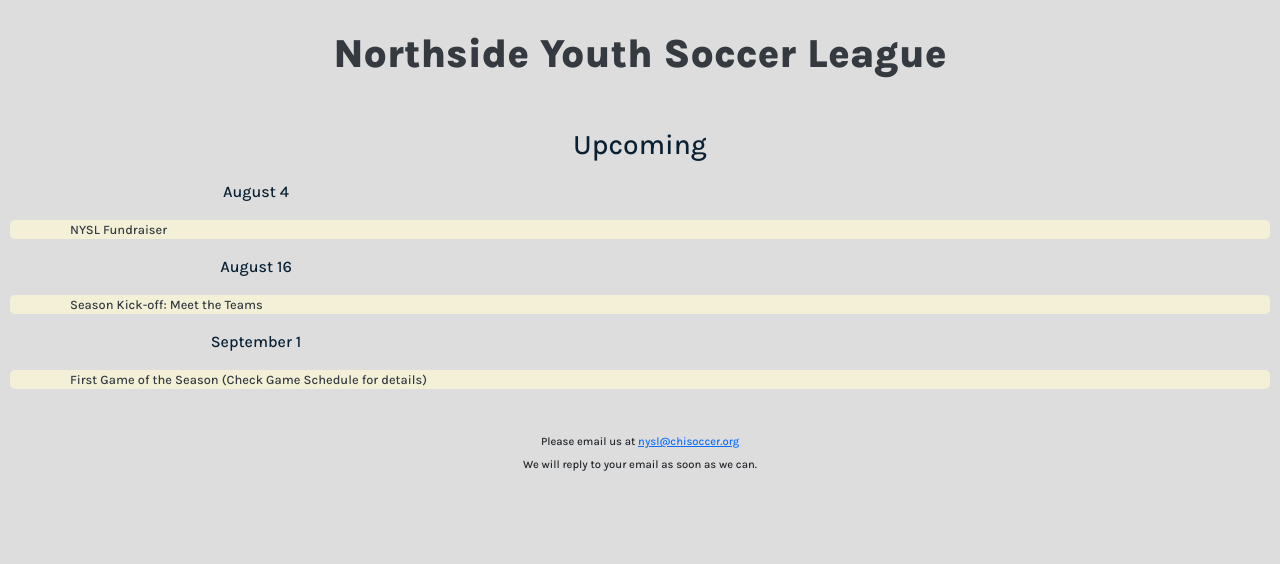
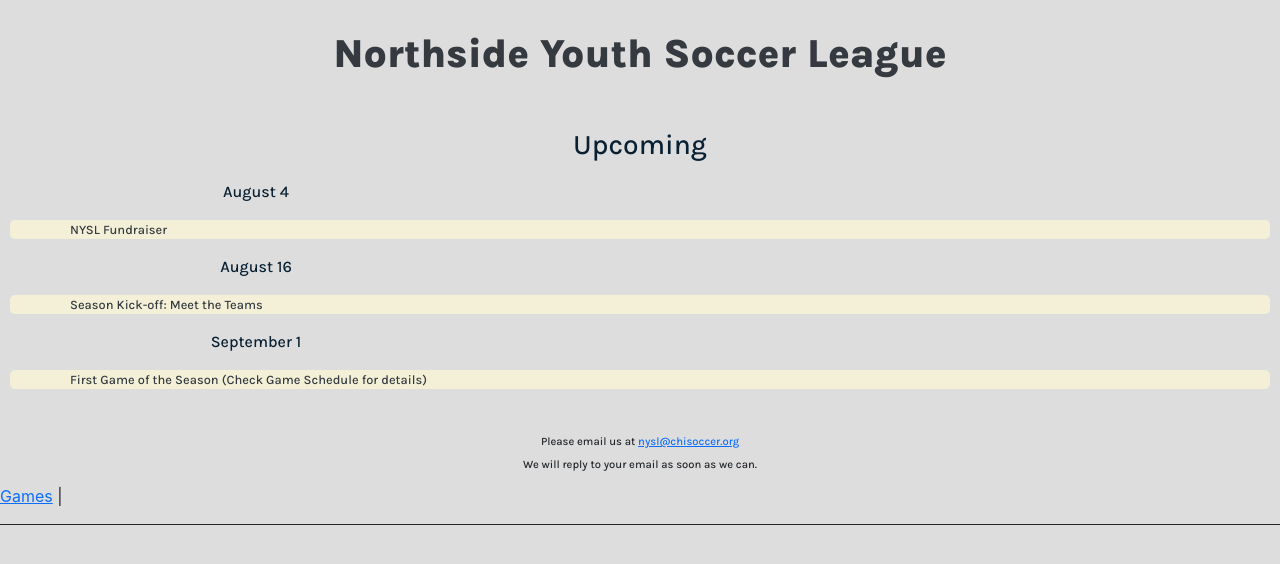
Before and after one commit to MichaelRosenfeld/nysl-mobile, a React (Create React App) app: page / in a window 1280 px wide. Shown: the top 564 px of the page. Built offline with nearby package versions, Linux system fonts and the light colour scheme.

Commit message:
Add routes for game schedule

```diff
--- a/src/App.js
+++ b/src/App.js
@@ -1,11 +1,22 @@
 import React from 'react';
 import './App.css';
 import Home from "./pages/Home";
+import {Link} from "react-router-dom";
 
 function App() {
-  return (
-   <Home />
-  );
+    return (
+        <>
+            <Home />
+            <nav
+                style={{
+                    borderBottom: "solid 1px",
+                    paddingBottom: "1rem"
+                }}
+            >
+                <Link to="/games">Games</Link> |{" "}
+            </nav>
+        </>
+    );
 }
 
 export default App;
--- a/src/index.js
+++ b/src/index.js
@@ -1,17 +1,30 @@
 import React from 'react';
 import ReactDOM from 'react-dom';
+import {
+    BrowserRouter,
+    Routes,
+    Route
+} from "react-router-dom";
 import App from './App';
+import Games from "./pages/Games";
+import reportWebVitals from './reportWebVitals';
+import * as serviceWorkerRegistration from './serviceWorkerRegistration';
 import 'bootstrap/dist/css/bootstrap.css';
 import './index.css';
-import * as serviceWorkerRegistration from './serviceWorkerRegistration';
-import reportWebVitals from './reportWebVitals';
+
 
 ReactDOM.render(
-  <React.StrictMode>
-    <App />
-  </React.StrictMode>,
-  document.getElementById('root')
-);
+    <React.StrictMode>
+        <BrowserRouter>
+            <Routes>
+                <Route path="/" element={<App />} />
+                <Route path="/games" element={<Games />} />
+            </Routes>
+        </BrowserRouter>
+    </React.StrictMode>,
+document.getElementById('root')
+)
+;
 
 // If you want your app to work offline and load faster, you can change
 // unregister() to register() below. Note this comes with some pitfalls.
--- a/src/components/Games.jsx
+++ b/src/pages/Games.jsx
@@ -148,3 +148,5 @@ function Games() {
       </>
     );
 }
+
+export default Games;
```
